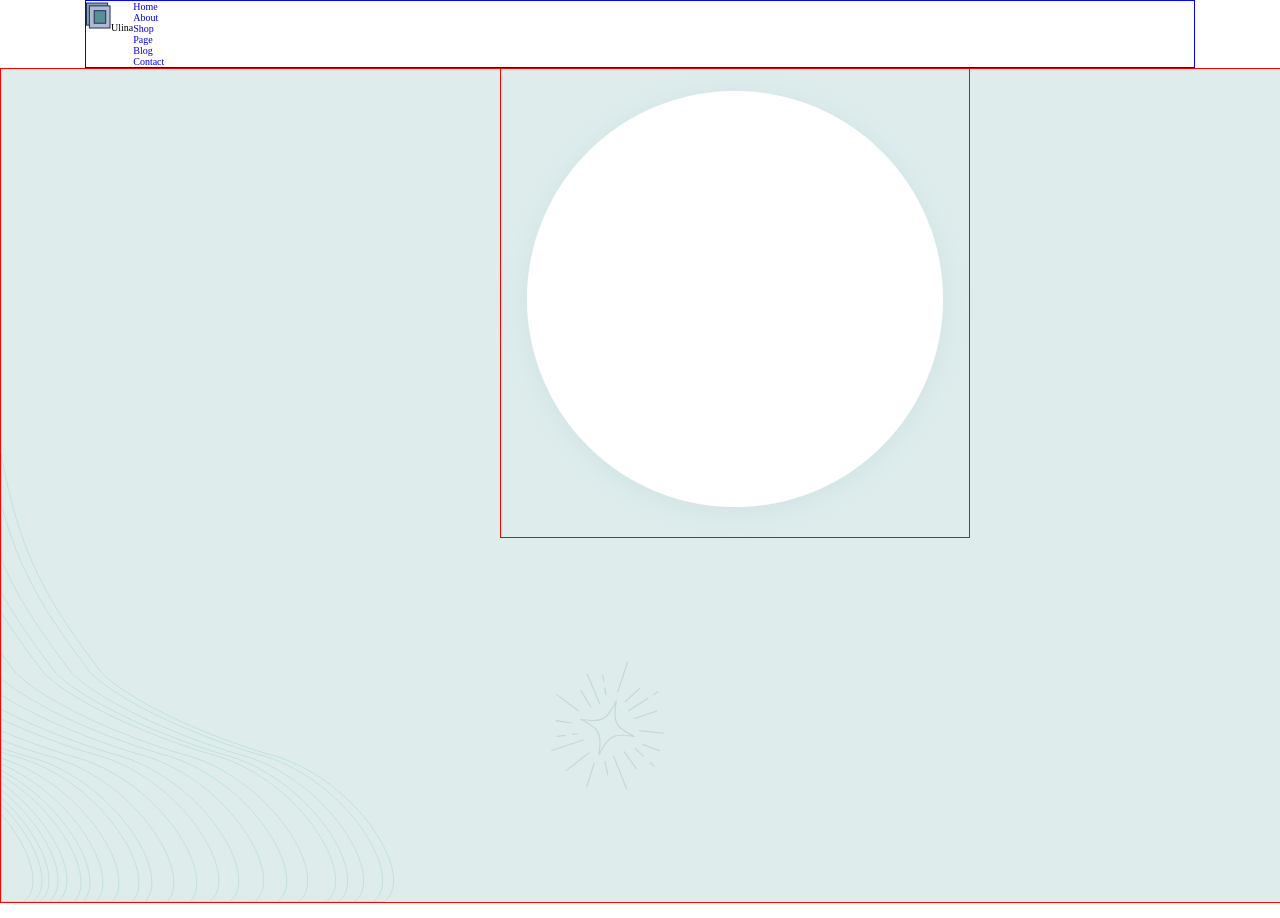
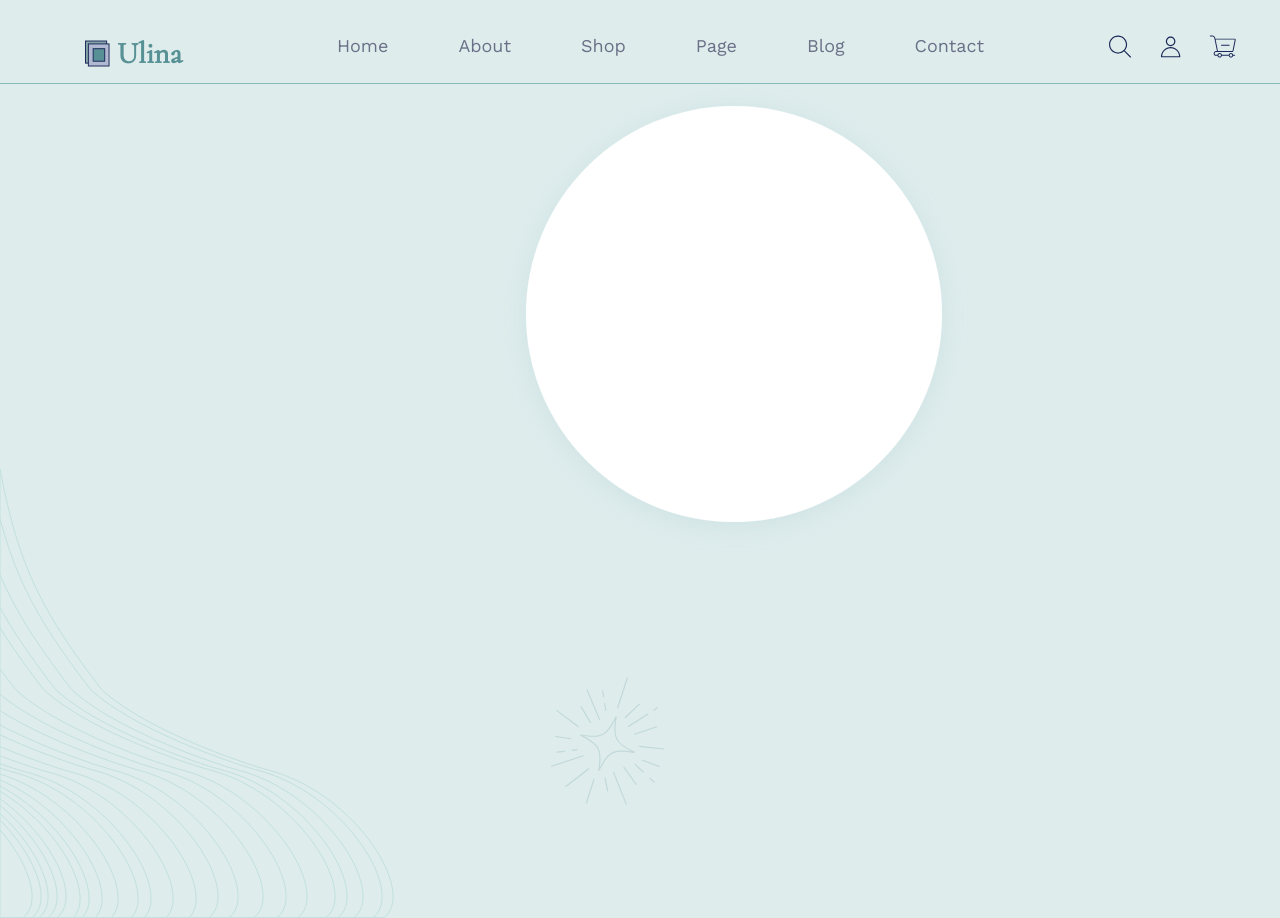
Before and after one commit to sirojX90/Ulina, a plain HTML site: page index.html in a window 1280 px wide. Shown: the top 918 px of the page. Drawn offline with Linux system fonts and the light colour scheme.

Commit message:
Added navbar section

```diff
--- a/css/base/_basic.css
+++ b/css/base/_basic.css
@@ -5,7 +5,7 @@
   src: url("/fonts/Cormorant-Regular.ttf");
 }
 @font-face {
-  font-family: WorkSans;
+  font-family: Work Sans;
   src: url("/fonts/WorkSans-Regular.ttf");
 }
 @font-face {
--- a/css/base/_variable.css
+++ b/css/base/_variable.css
@@ -4,4 +4,7 @@
     --width-color: #FFFFFF;
     --black-color: #3A415C;
     --color-p: #707686;
+    --text-bg-color: #589195;
 }
+
+/* ==== GENERAL CLASS ===== */
--- a/css/layout/_hero.css
+++ b/css/layout/_hero.css
@@ -3,6 +3,7 @@ header{
     /* height: 900px; */
     /* margin: 0 auto; */
     background: #DEECEC;
+    height: 2000px;
 }
 .bg_img{
     width: 1440px;
@@ -12,13 +13,13 @@ header{
     position: relative;
 }
 .bg_img > img:first-child{
-    border: 1px solid red;
+    /* border: 1px solid red; */
     width: 100%;
     position: absolute;
     /* left: 500px; */
 }
 .bg_img > img:last-child{
-    border: 1px solid red;
+    /* border: 1px solid red; */
     position: absolute;
     top: 0;
     left: 500px;
--- a/css/layout/_navbar.css
+++ b/css/layout/_navbar.css
@@ -1,10 +1,77 @@
+/* =========== NAVBAR SECTION =========== */
+
+nav{
+    background: #DEECEC;
+    border-bottom: .8px solid #84BABE;
+    padding-bottom: 8.3rem;
+    position: relative;
+}
+.nav_fix{
+    position: fixed;
+    z-index: 9999;
+}
 .navbar{
     display: flex;
-    /* border: 1px solid red; */
+    justify-content: space-between;
+    align-items: center;
+    gap: 15rem;
+    padding: 3.5rem 0 0 0;
+    background: #DEECEC;
+    border-bottom: .8px solid #84BABE;
 }
 .navbar > .logo{
-    /* border: 1px solid red; */
+    margin-bottom: 1rem;
 }
-.container{
-    border: 1px solid blue;
+.navbar > .logo > span{
+    font-family: 'Cormorant';
+    font-style: normal;
+    font-weight: 700;
+    font-size: 3rem;
+    line-height: 3.6rem;
+    color: var(--text-bg-color);
+    display: flex;
+    align-items: center;
 }
+.navbar > .logo > span > img{
+    margin-right: .7rem;
+}
+.menu{
+    display: flex;
+    justify-content: space-between;
+    align-items: center;
+    gap: 12rem;
+}
+.menu > ul{
+    display: flex;
+    justify-content: space-between;
+    align-items: center;
+    gap: 6rem;
+}
+.menu > ul > li{
+    border-bottom: 2px solid #DEECEC;
+    padding-bottom: 2.5rem;
+}
+.menu > ul > li > a{
+    font-family: 'Work Sans';
+    font-style: normal;
+    font-weight: 500;
+    font-size: 1.8rem;
+    line-height: 2.1rem;
+    color: #6A7087;
+    padding: 0 .5rem;
+}
+.menu > ul > li:hover{
+    transition: .8s;
+    border-bottom: 2px solid #84BABE;
+}
+.menu > ul > li:hover a{
+    font-weight: 600;
+    color: #2C5F63;
+}
+.menu > .nav_icon{
+    display: flex;
+    justify-content: space-between;
+    align-items: center;
+    gap: 2.8rem;
+    margin-bottom: 2.5rem;
+}
--- a/index.html
+++ b/index.html
@@ -13,10 +13,12 @@
 
   <nav>
     <div class="container">
+      <div class="nav_fix">
         <div class="navbar">
           <div class="logo">
             <span><img src="/img/icon/logo.svg" alt="Logo">Ulina</span>
           </div>
+          <div class="menu">
             <ul>
               <li><a href="#">Home</a></li>
               <li><a href="#">About</a></li>
@@ -25,7 +27,13 @@
               <li><a href="#">Blog</a></li>
               <li><a href="#">Contact</a></li>
             </ul>
-        <button></button>
+            <div class="nav_icon">
+              <img src="/img/icon/search.svg" alt="Search">
+              <img src="/img/icon/personal_account.svg" alt="Personal Account">
+              <img src="/img/icon/basket.svg" alt="Basket">
+            </div>
+          </div>
+        </div>
       </div>
     </div>
   </nav>
```
Also changed, not shown: img/icon/basket.svg (added), img/icon/personal_account.svg (added), img/icon/search.svg (added). Lines whose indentation alone changed are shown as unchanged.
